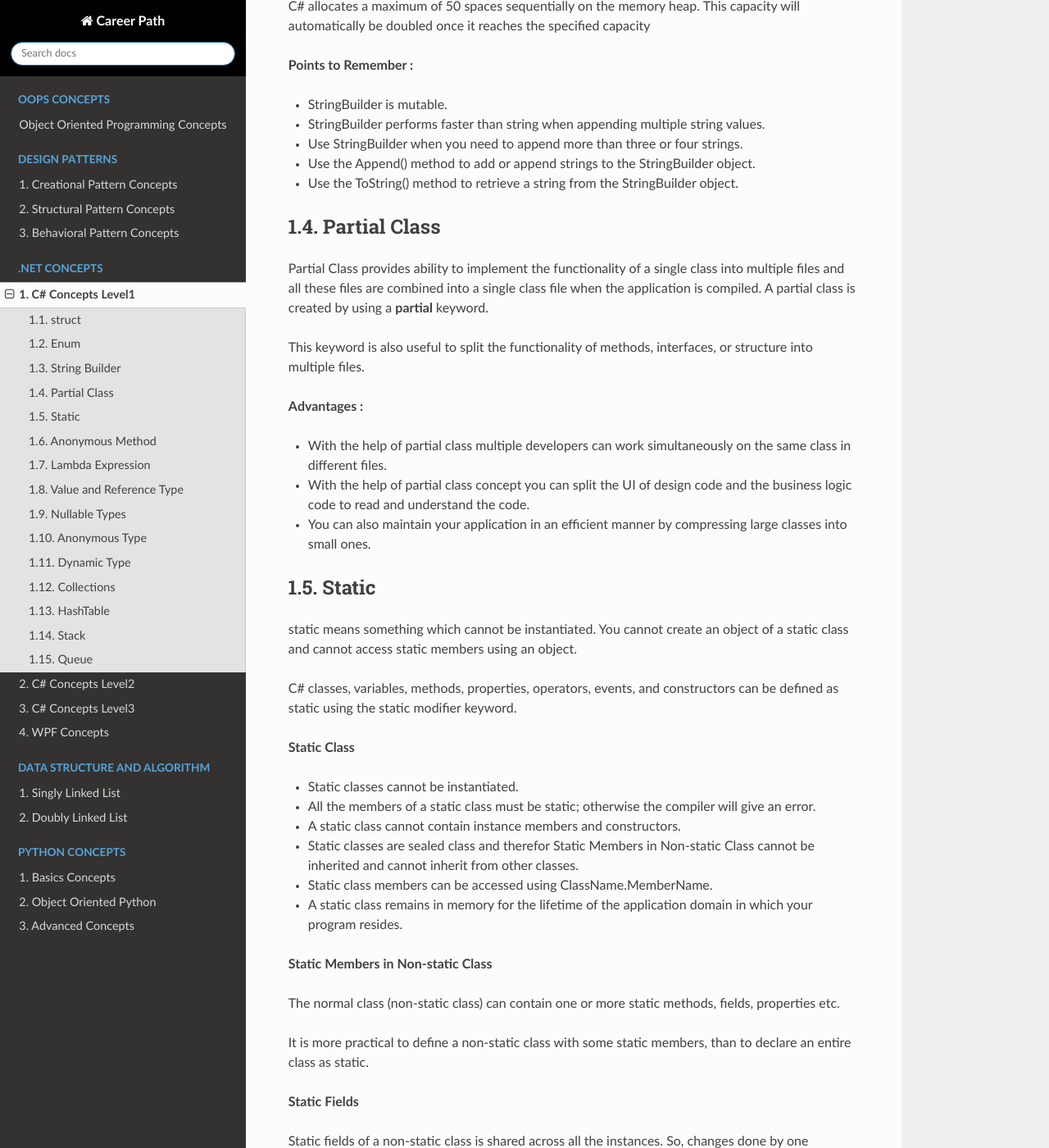
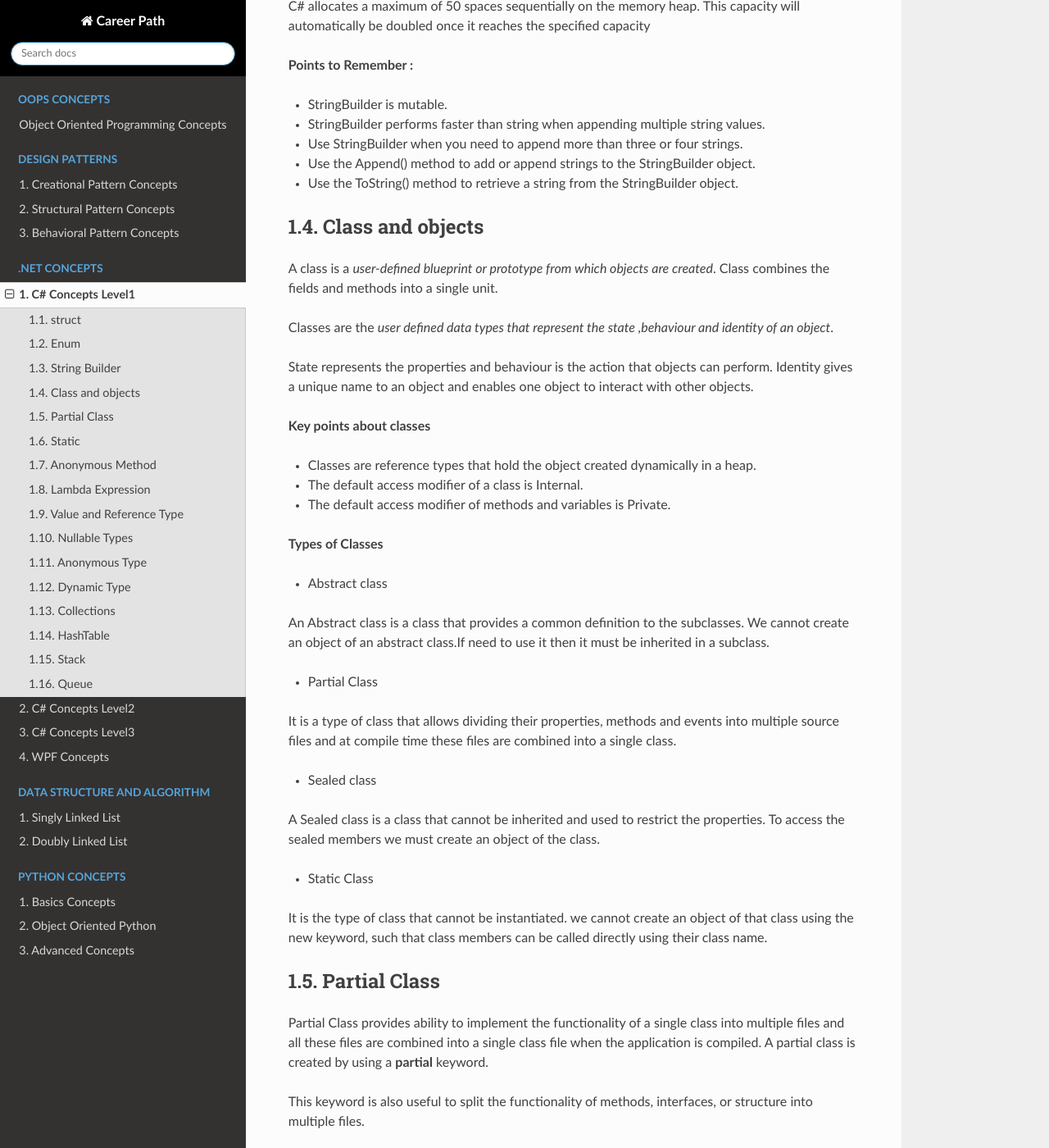
Before and after one commit to ManojPrabhakar-dev/Career-Path, a Sphinx documentation site: the page built from source/csharp_concepts_Level1.rst, in a window 1280 px wide and 1400 px high, scrolled down 2708 px. Shown: the whole window at 82% size. Built offline with Sphinx 7.4.7 and the Read the Docs theme 2.0.0, drawn with Linux system fonts in a browser that asks for light colours; some of the changed text lies outside the part shown.

Commit message:
Added classes and streams (studied Exception handling)

```diff
--- a/source/csharp_concepts_Level1.rst
+++ b/source/csharp_concepts_Level1.rst
@@ -125,6 +125,47 @@ C# allocates a maximum of 50 spaces sequentially on the memory heap. This capaci
 * Use the Append() method to add or append strings to the StringBuilder object.
 
 * Use the ToString() method to retrieve a string from the StringBuilder object.
+
+*****************
+Class and objects
+*****************
+
+A class is a *user-defined blueprint or prototype from which objects are created*. Class combines the fields and methods into a single unit.
+
+Classes are the *user defined data types that represent the state ,behaviour and identity of an object*.
+
+State represents the properties and behaviour is the action that objects can perform.
+Identity gives a unique name to an object and enables one object to interact with other objects.
+
+**Key points about classes**
+
+* Classes are reference types that hold the object created dynamically in a heap.
+
+* The default access modifier of a class is Internal.
+
+* The default access modifier of methods and variables is Private.
+
+**Types of Classes**
+
+* Abstract class
+
+An Abstract class is a class that provides a common definition to the subclasses.
+We cannot create an object of an abstract class.If need to use it then it must be inherited in a subclass.
+
+* Partial Class
+
+It is a type of class that allows dividing their properties, methods and events into multiple source files and at compile time these files are combined into a single class.
+
+* Sealed class
+
+A Sealed class is a class  that cannot be inherited and used to restrict the properties.
+To access the sealed members we must create an object of the class.
+
+* Static Class
+
+It is the type of class that cannot be instantiated. we cannot create an object of that class using the new keyword,
+such that class members can be called directly using their class name.
+
 
 *************
 Partial Class
```
Also changed, not shown: source/csharp_concepts_Level3.rst (+27 -0 lines), source/csharp_concepts_Level4.rst (added, +7 -0 lines).
